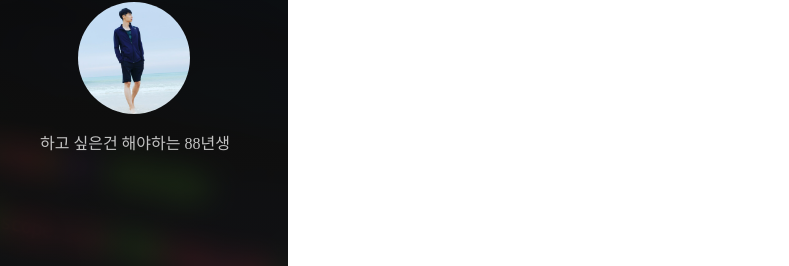
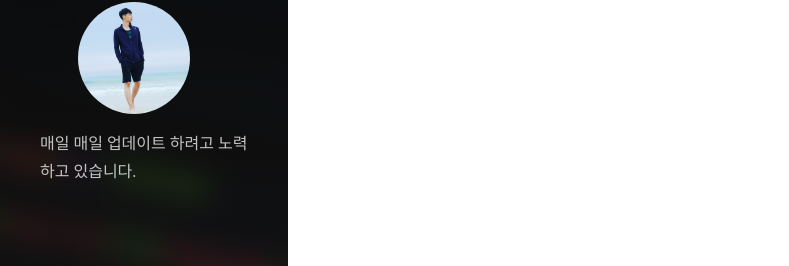
Before and after one commit to AidenRoto/AidenRoto.github.io, a Jekyll site: the page built from index.html, in a window 1280 px wide and 900 px high, scrolled down 506 px. Shown: the part 631-897 px from the top of the window, without its empty margins (0-789 px from the left). Built offline with Jekyll 4.4.1, drawn with Linux system fonts in a browser that asks for light colours; nearby versions of some CDN libraries; the list of posts is cut into pages by our own code.

Commit message:
update greetings

```diff
--- a/_config.yml
+++ b/_config.yml
@@ -19,7 +19,7 @@ tagline: 앞으로 여기다가 컴퓨터 관련 글을 포스팅 할 예정
 # A short description of the page, used in the sidebar and as fallback for the meta description tag.
 # Markdown enabled, but don't use more than one paragraph (enforced by `>`)
 description:         >
-  하고 싶은건 해야하는 88년생
+  매일 매일 업데이트 하려고 노력하고 있습니다.
 
 # This should be the same author as first entry in `_data/authors.yml`
 author:
```
